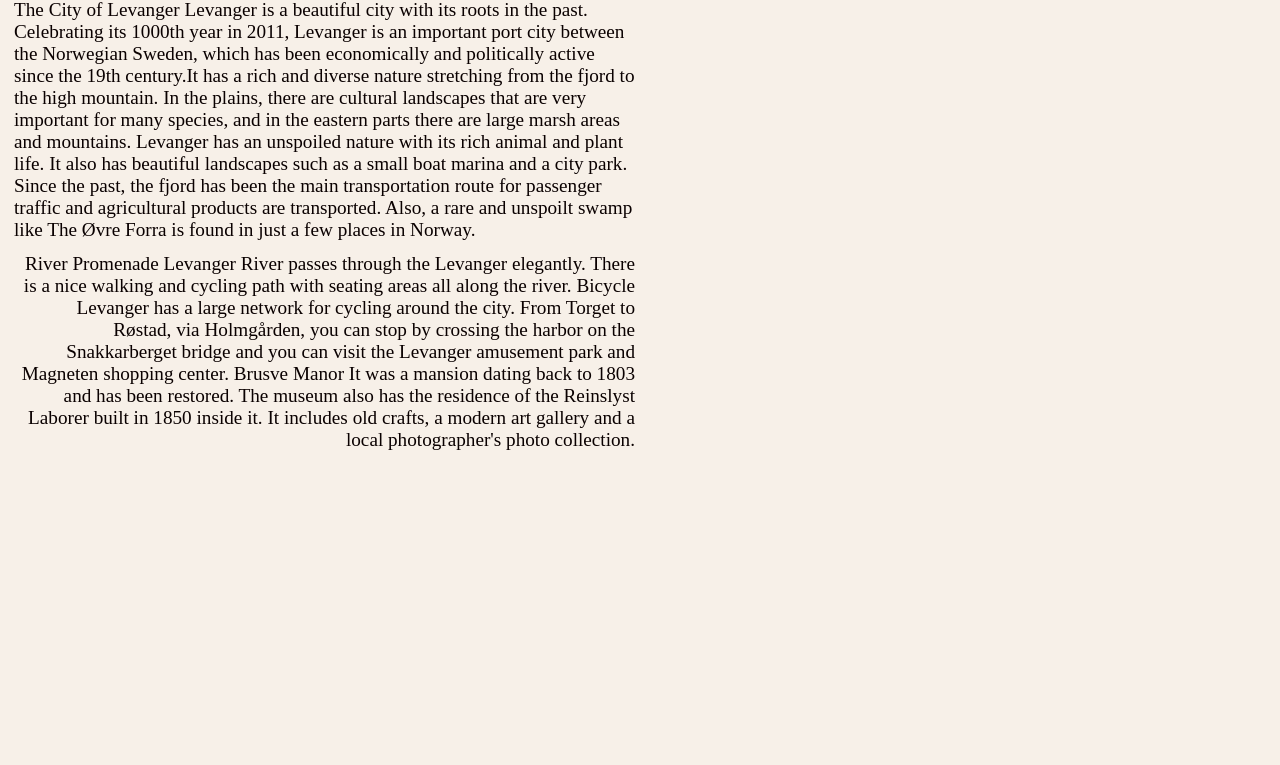
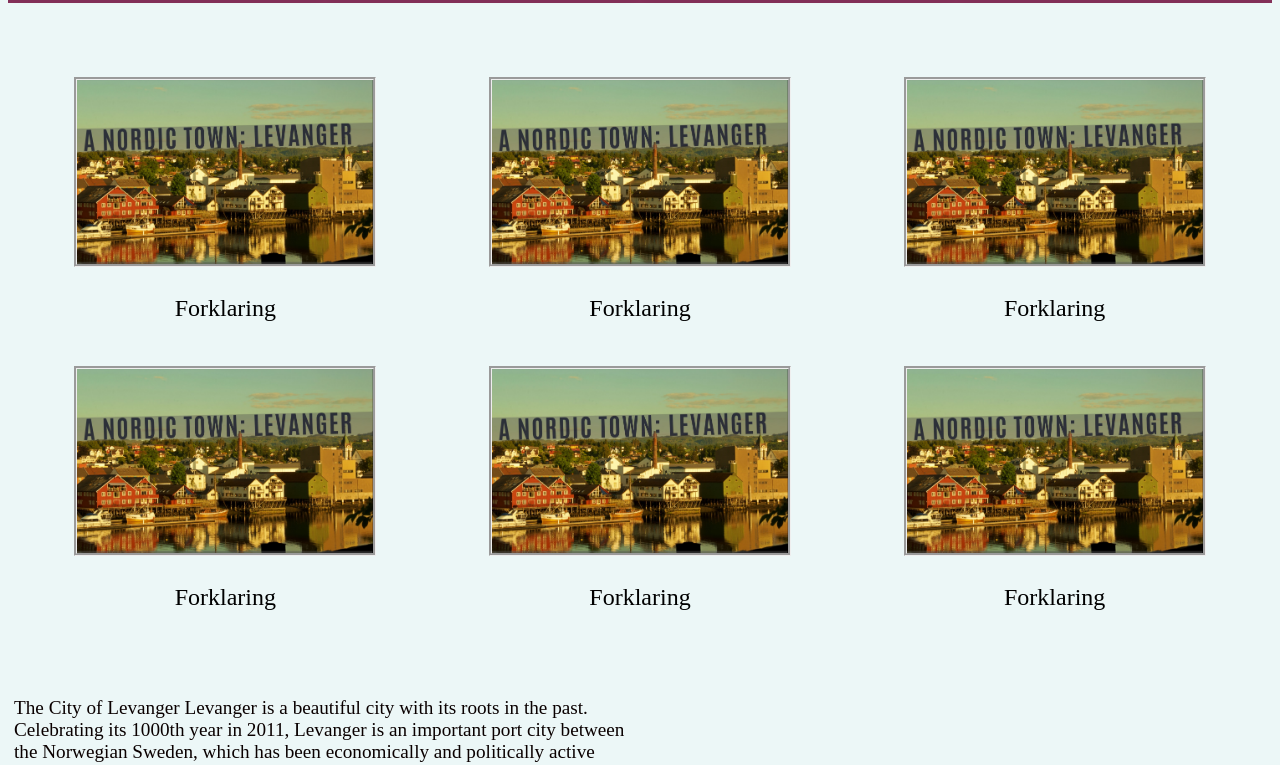
Before and after one commit to huseyindavut/2stOblig-oblig-group26, a plain HTML site: page Html/index.html in a window 1280 px wide. Shown: the part 204-969 px from the top of the page. Before the commit the page ends 800 px from the top, so only its background shows below. Drawn offline with Linux system fonts and the light colour scheme.

Commit message:
edit index

```diff
--- a/CSS/design.css
+++ b/CSS/design.css
@@ -47,8 +47,8 @@
 
 .h1 {
     text-align: center;
-    margin: 0;
-    font-size: 24px;
+    margin: 10px;
+    font-size: 80px;
     font-family: Cambria, Cochin, Georgia, Times, 'Times New Roman', serif;
     font-style: normal;
 }
@@ -101,3 +101,25 @@
     text-align: center;
     padding: 10px;
 }
+
+.Grid_Cont {
+    display: grid;
+    grid-template-columns: repeat(3, 1fr);
+    grid-gap: 20px;
+    padding: 20px;
+}
+
+.Grid_It {
+    text-align: center;
+}
+
+.Grid_It img {
+    width: 75%;
+    height: auto;
+    border-style: groove;
+}
+
+.Grid_It a {
+    text-decoration: none;
+    color: black;
+}
--- a/Html/index.html
+++ b/Html/index.html
@@ -7,9 +7,10 @@
     <link rel="stylesheet" href="../CSS/design.css">
 </head>
 
-<body style="background-color: rgb(247, 240, 232);">
+<body style="background-color: rgb(236, 247, 247);">
 
-
+    <h1 style="text-align: center; color: rgb(255, 247, 21) ;font-family: 'Times New Roman', Times, serif ;background-color: rgb(80, 64, 171); font-size:xx-large ;">LEVANGER</h1>
+    <br><br><br>
     <div class="ink">
         <div class="meny">
             <a href="https://www.levanger.kommune.no/"><img src="../Img/66af2.Levanger kommune3.png"  height="80%" width="80%"  alt="levanger"></a>
@@ -28,8 +29,52 @@
         </div>
 
     </div>
+    <br>
+    <br>
+    <br>
+
+    <div class="Grid_Cont">
+        <div class="Grid_It">
+            <a href="https://www.levanger.kommune.no/">
+                <img src="../Img/levanger.jpg" alt="Bildet">
+                <p style="color: black;font-size: x-large;">Forklaring</p>
+            </a>
+        </div>
+        <div class="Grid_It">
+            <a href="https://www.levanger.kommune.no/">
+                <img src="../Img/levanger.jpg" alt="Bildet">
+                <p style="color: black;font-size: x-large;">Forklaring</p>
+            </a>
+        </div>
+        <div class="Grid_It">
+            <a href="https://www.levanger.kommune.no/">
+                <img src="../Img/levanger.jpg" alt="Bildet">
+                <p style="color: black;font-size: x-large;">Forklaring</p>
+            </a>
+        </div>
+        <div class="Grid_It">
+            <a href="https://www.levanger.kommune.no/">
+                <img src="../Img/levanger.jpg" alt="Bildet">
+                <p style="color: black;font-size: x-large;">Forklaring</p>
+            </a>
+        </div>
+        <div class="Grid_It">
+            <a href="https://www.levanger.kommune.no/">
+                <img src="../Img/levanger.jpg" alt="Bildet">
+                <p style="color: black;font-size: x-large;">Forklaring</p>
+            </a>
+        </div>
+        <div class="Grid_It">
+            <a href="https://www.levanger.kommune.no/">
+                <img src="../Img/levanger.jpg" alt="Bildet">
+                <p style="color: black;font-size: x-large;">Forklaring</p>
+            </a>
+        </div>
+
+    </div>
+
     <br><br>
-    <h1 style="text-align: center;">LEVANGER</h1>
+
     <div class="paragraph">
         <div class="left-column">
             The City of Levanger
@@ -51,7 +96,8 @@ city park. Since the past, the fjord has been the
             main transportation route for passenger traffic and
             agricultural products are transported. Also, a rare
             and unspoilt swamp like The Øvre Forra is found
-in just a few places in Norway. </div>
+            in just a few places in Norway.
+        </div>
     </div>
 
  <div class="paragraph2">
@@ -71,11 +117,11 @@ It was a mansion dating back to 1803 and has been
         restored. The museum also has the residence of the
         Reinslyst Laborer built in 1850 inside it. It includes old
         crafts, a modern art gallery and a local photographer's
-photo collection.</div>
+        photo collection.
+    </div>
  </div>
 
-</div>
 </body>
 
-</body>
+
 </html>
```
Also changed, not shown: Img/photo-1508186736123-44a5fcb36f9f.avif (deleted). Lines whose indentation alone changed are shown as unchanged.
